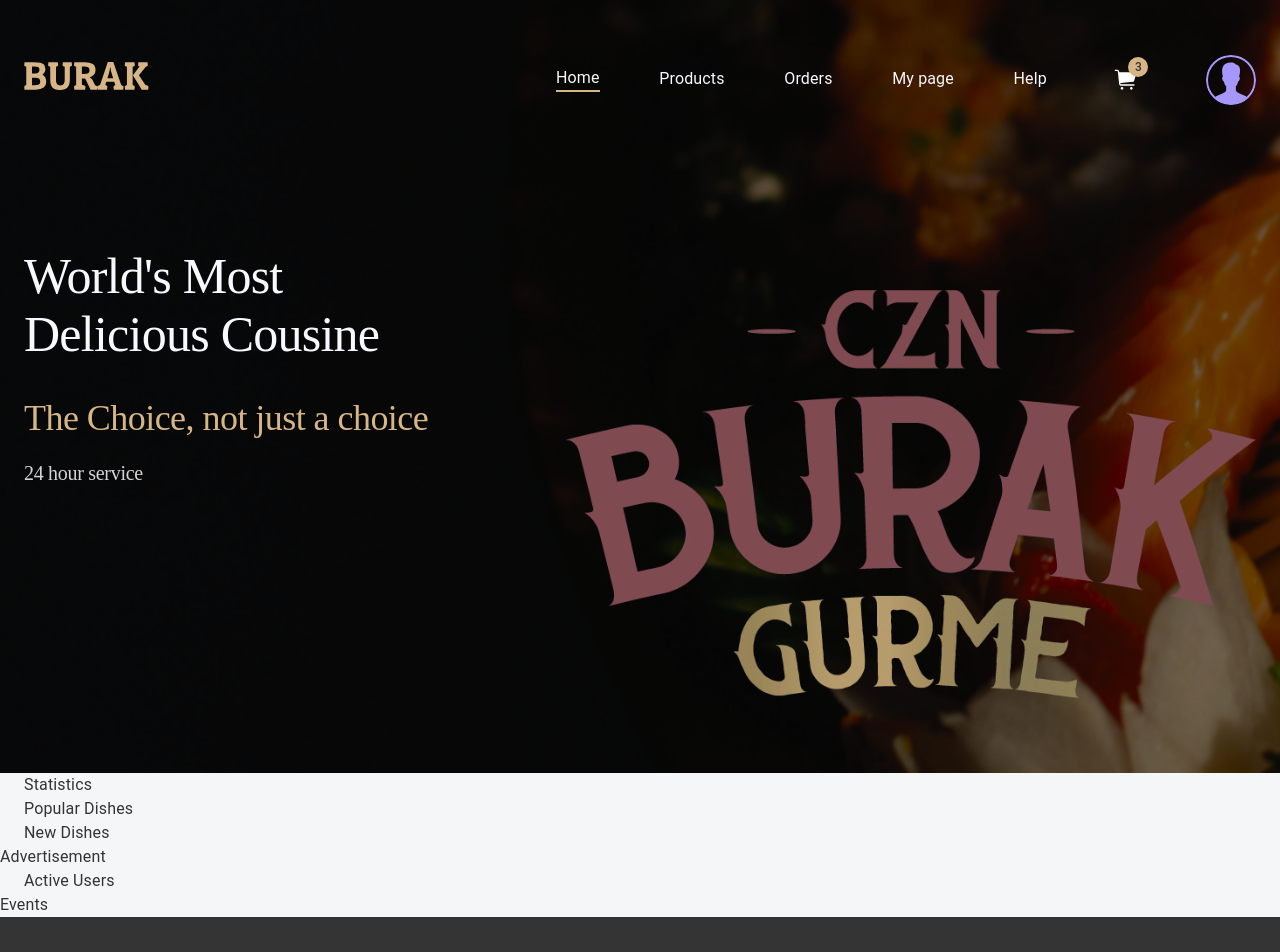
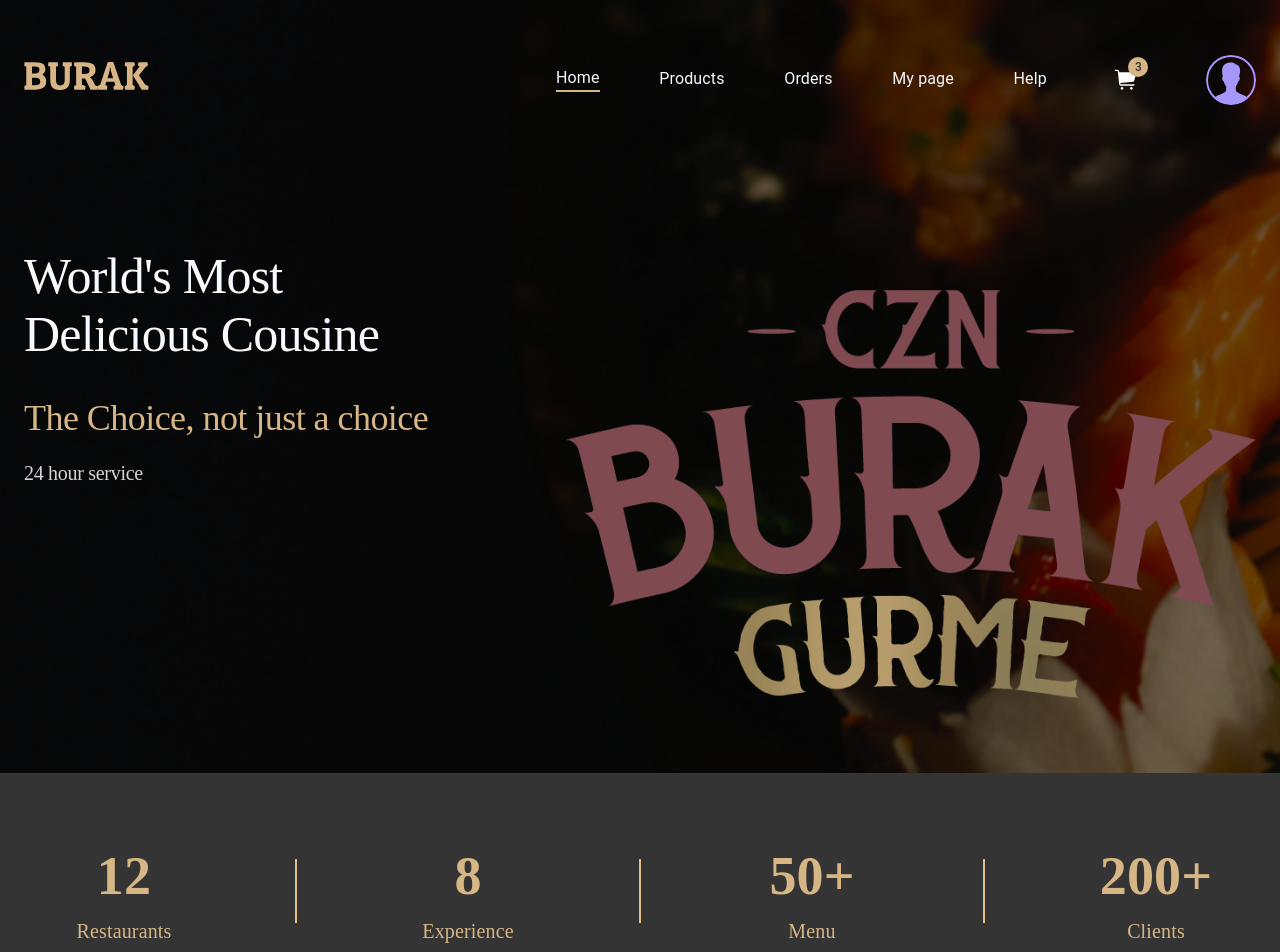
Before and after one commit to Muhammadsaid01/car-react, a React (Create React App) app: page / in a window 1280 px wide. Shown: the top 952 px of the page. Built offline with nearby package versions, Linux system fonts and the light colour scheme.

Commit message:
fix: modify statistics sectional component'

```diff
--- /dev/null
+++ b/src/app/components/divider/index.tsx
@@ -0,0 +1,21 @@
+import React from 'react';
+import styled from 'styled-components';
+
+export interface IDividerProps {
+	width?: string;
+	height?: string;
+	bg?: string;
+}
+
+const DividerComponent = styled.span<IDividerProps>`
+	display: flex;
+	min-width: ${({ width }) => `${width}px`};
+	min-height: ${({ height }) => `${height}px`};
+	background: ${({ bg }) => `${bg}`};
+`;
+
+function Divider(props: IDividerProps) {
+	return <DividerComponent {...props} />;
+}
+
+export default Divider;
--- a/src/app/screens/homePage/Advertisement.tsx
+++ b/src/app/screens/homePage/Advertisement.tsx
@@ -1,4 +1,4 @@
- export default function Advertisement() {
+  export default function Advertisement() {
 	return (
 	<div className={'advertisement'}>
 		Advertisement
--- a/src/app/screens/homePage/Events.tsx
+++ b/src/app/screens/homePage/Events.tsx
@@ -1,4 +1,4 @@
- export default function Events() {
+  export default function Events() {
 	return (
 	<div className={'events'}>
 		Events
--- a/src/app/screens/homePage/Statistics.tsx
+++ b/src/app/screens/homePage/Statistics.tsx
@@ -1,8 +1,36 @@
-import { Container } from '@mui/material'
-
+import { Box, Container, Stack } from '@mui/material'
+import Divider from '../../components/divider'
 export default function Statistics() {
 	return (
-	<div className={'statistics'}>
-		<Container>Statistics</Container>
+	<div className={'static-frame'}>
+		<Container>
+			<Stack className='info'>
+				<Stack className='static-box'>
+					<Box className='static-num'>12</Box>
+					<Box className='static-text'>Restaurants</Box>
+				</Stack>
+
+				<Divider height='64' width='2' bg='#E3C08D'/>
+
+				<Stack className='static-box'>
+					<Box className='static-num'>8</Box>
+					<Box className='static-text'>Experience</Box>
+				</Stack>
+
+				<Divider height='64' width='2' bg='#E3C08D'/>
+
+				<Stack className='static-box'>
+					<Box className='static-num'>50+</Box>
+					<Box className='static-text'>Menu</Box>
+				</Stack>
+
+				<Divider height='64' width='2' bg='#E3C08D'/>
+
+				<Stack className='static-box'>
+					<Box className='static-num'>200+</Box>
+					<Box className='static-text'>Clients</Box>
+				</Stack>
+			</Stack>
+		</Container>
 	</div>);
 }
--- a/src/app/screens/homePage/index.tsx
+++ b/src/app/screens/homePage/index.tsx
@@ -1,3 +1,4 @@
+import "../../../css/home.css"
 import ActiveUsers from './ActiveUsers'
 import Advertisement from './Advertisement'
 import Events from './Events'
--- a/src/css/home.css
+++ b/src/css/home.css
@@ -2,3 +2,46 @@
 	width: 100%	;
 height: auto	;
 }
+
+/** Statistics Section **/
+.homepage .static-frame {
+	width: 100%	;
+	height: 236px	;
+	background-color: #343434;
+}
+
+.homepage .static-frame .info {
+ height: 100%	;
+ display: flex;
+ flex-direction: row;
+ justify-content: space-between;
+align-items: center;
+}
+
+.homepage .static-frame .info .static-box {
+ width: 200px;
+ height: 116px;
+ display: flex;
+ flex-direction: column;
+ justify-content: center;
+ align-items: center;
+}
+.homepage .static-frame .info .static-box .static-num {
+text-align: center;
+font-family: Poppins;
+font-size: 54px;
+font-style: normal;
+font-weight: 600;
+line-height: 80px;
+color: #d7b686;
+}
+
+.homepage .static-frame .info .static-box .static-text {
+text-align: center;
+font-family: Poppins;
+font-size: 20px;
+font-style: normal;
+font-weight: 500;
+line-height: 30px;
+color: #d7b686;
+}
```
